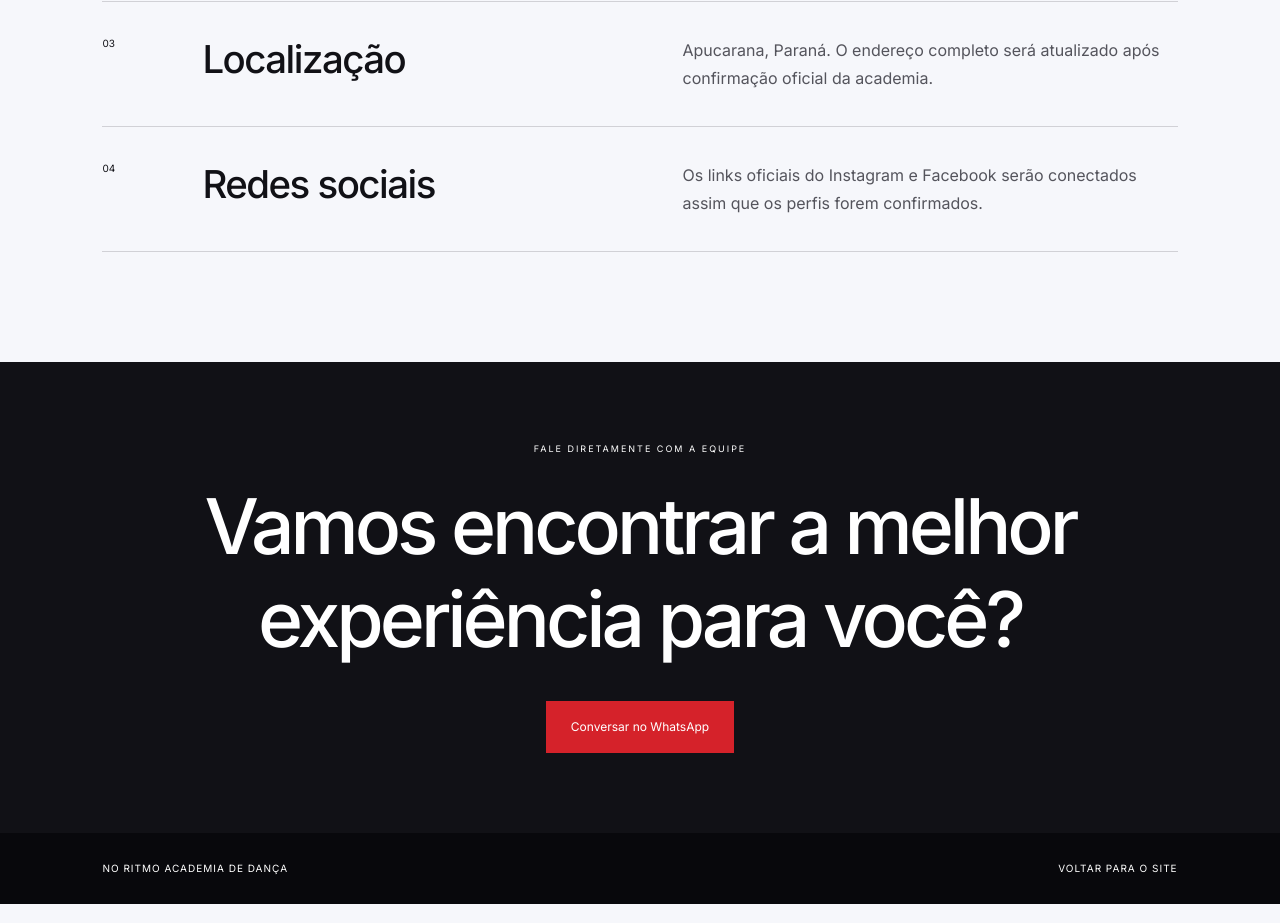
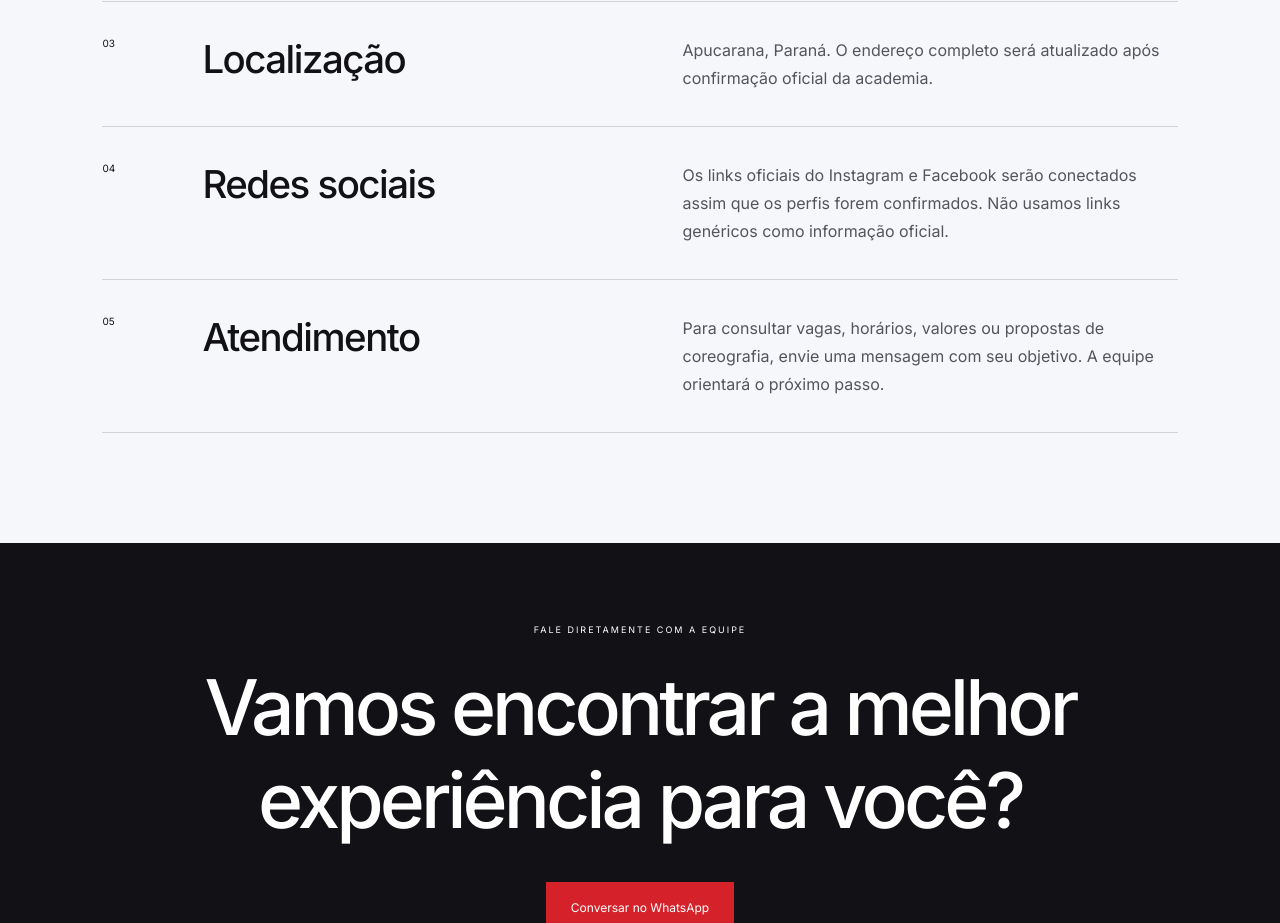
Before and after one commit to leonardodariva/no-ritmo-academia-de-danca, a Next.js app: page /contato in a window 1280 px wide. Shown: the part 1080-2003 px from the top of the page. Built offline with nearby package versions, Linux system fonts and the light colour scheme; a web font is replaced by a local one.

Commit message:
test: atualiza validação para entrada direta na home

```diff
--- a/app/contato/page.tsx
+++ b/app/contato/page.tsx
@@ -3,5 +3,6 @@ export default function ContatoPage() { return <SubpageShell kicker="Fale com a
   {number:"01",title:"WhatsApp",text:"(43) 99921-6027 — canal para aula experimental, turmas, aulas particulares e propostas de coreografia."},
   {number:"02",title:"E-mail",text:"noritmo@live.com"},
   {number:"03",title:"Localização",text:"Apucarana, Paraná. O endereço completo será atualizado após confirmação oficial da academia."},
-  {number:"04",title:"Redes sociais",text:"Os links oficiais do Instagram e Facebook serão conectados assim que os perfis forem confirmados."},
+  {number:"04",title:"Redes sociais",text:"Os links oficiais do Instagram e Facebook serão conectados assim que os perfis forem confirmados. Não usamos links genéricos como informação oficial."},
+  {number:"05",title:"Atendimento",text:"Para consultar vagas, horários, valores ou propostas de coreografia, envie uma mensagem com seu objetivo. A equipe orientará o próximo passo."},
 ]} />; }
--- a/app/galeria/page.tsx
+++ b/app/galeria/page.tsx
@@ -3,4 +3,5 @@ export default function GaleriaPage() { return <SubpageShell kicker="A No Ritmo
   {number:"01",title:"Aulas em grupo",text:"Registros da dinâmica das turmas, prática guiada e convivência entre os alunos."},
   {number:"02",title:"Aulas e ensaios",text:"Momentos de aulas particulares e preparação de coreografias, respeitando a autorização dos participantes."},
   {number:"03",title:"Espaço e bastidores",text:"Imagens da academia, equipe e detalhes que ajudam o visitante a conhecer o ambiente antes da primeira aula."},
+  {number:"04",title:"Critérios de publicação",text:"Fotos e vídeos serão publicados com autorização dos participantes, identificação do contexto e informações verificadas pela equipe."},
 ]} />; }
```
Also changed, not shown: 1 other file (tests, documents, lock files or other folders).
